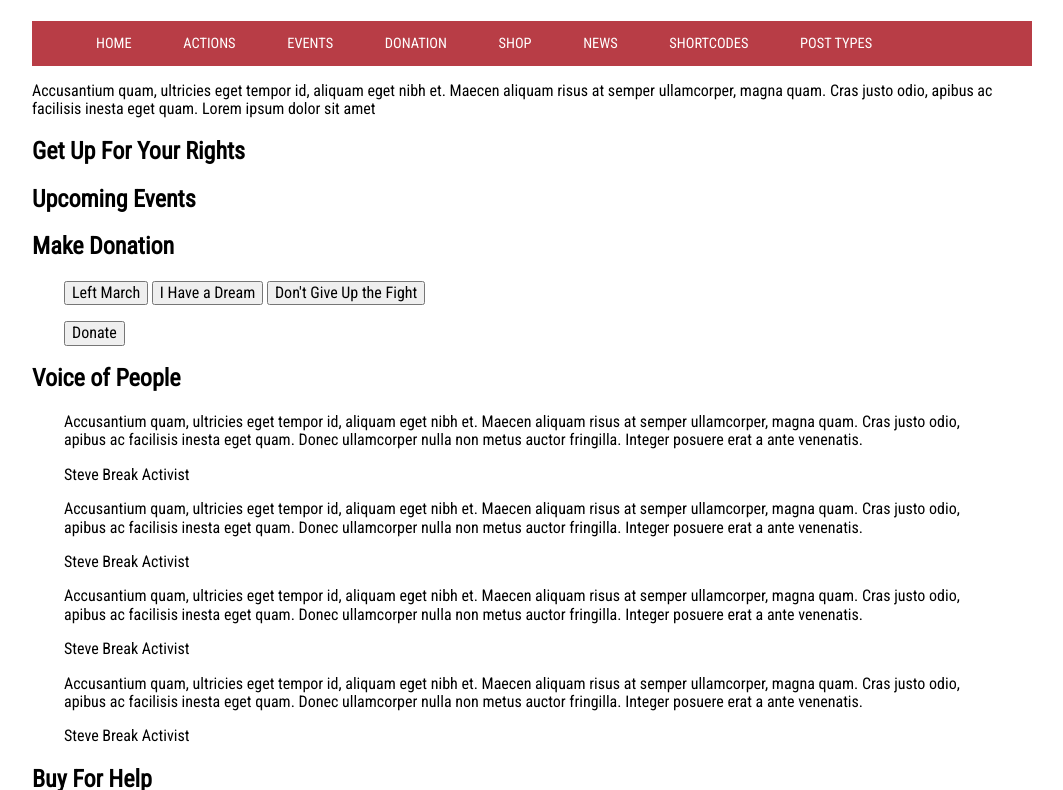
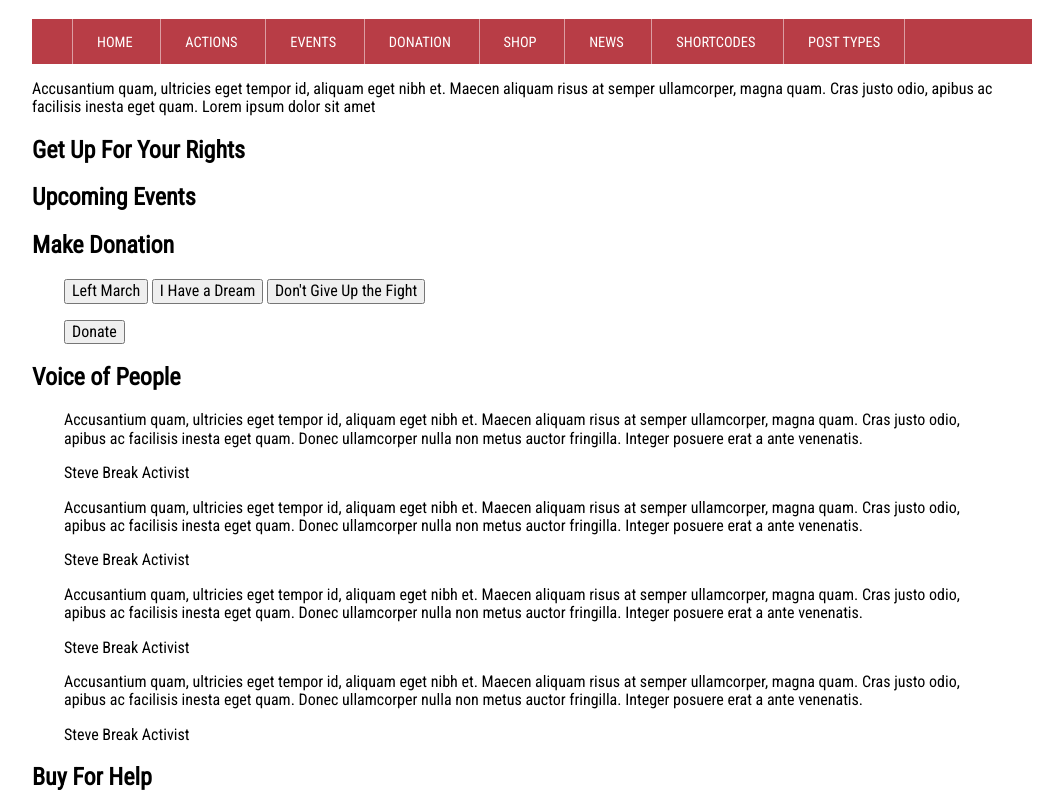
Before and after one commit to LaurenCoker512/clone-social, a website built with webpack: page app/index.html in a window 1280 px wide. Shown: the part 115-905 px from the top of the page, without its empty margins (108-1171 px from the left). Built offline with nearby package versions, Linux system fonts and the light colour scheme.

Commit message:
Fixed border bug in nav

```diff
--- a/app/assets/styles/modules/_main-nav.css
+++ b/app/assets/styles/modules/_main-nav.css
@@ -2,16 +2,22 @@
     background-color: $mainRed;
     color: #fff;
     height: 2.8125rem;
-    margin-top: -0.9rem;
 
     &__nav {
 
         &__main-menu {
             list-style: none;
+            list-style-position: none;
+            -webkit-margin-before: 0;
+            -webkit-margin-after: 0;
+
+
 
             &__item {
                 display: inline-block;
                 padding: 0.85rem 1.5rem;
+                border-left: 0.4px solid rgba(255, 255, 255, 0.5);
+                margin: 0;
 
                 &:hover {
                     background-color: rgba(0, 0, 0, 0.15);
@@ -23,6 +29,10 @@
                     text-transform: uppercase;
                     font-size: 0.9rem;
                 }
+
+                &:last-of-type {
+                    border-right: 0.4px solid rgba(255, 255, 255, 0.5);
+                }
             }
         }
     }
--- a/app/temp/styles/styles.css
+++ b/app/temp/styles/styles.css
@@ -464,16 +464,20 @@ body {
     background-color: #b83d46;
     color: #fff;
     height: 2.8125rem;
-    margin-top: -0.9rem;
 }
 
 .main-nav__nav__main-menu {
             list-style: none;
+            list-style-position: none;
+            -webkit-margin-before: 0;
+            -webkit-margin-after: 0;
         }
 
 .main-nav__nav__main-menu__item {
                 display: inline-block;
                 padding: 0.85rem 1.5rem;
+                border-left: 0.4px solid rgba(255, 255, 255, 0.5);
+                margin: 0;
             }
 
 .main-nav__nav__main-menu__item:hover {
@@ -485,6 +489,10 @@ body {
                     text-decoration: none;
                     text-transform: uppercase;
                     font-size: 0.9rem;
+                }
+
+.main-nav__nav__main-menu__item:last-of-type {
+                    border-right: 0.4px solid rgba(255, 255, 255, 0.5);
                 }
 
 .members {
```
